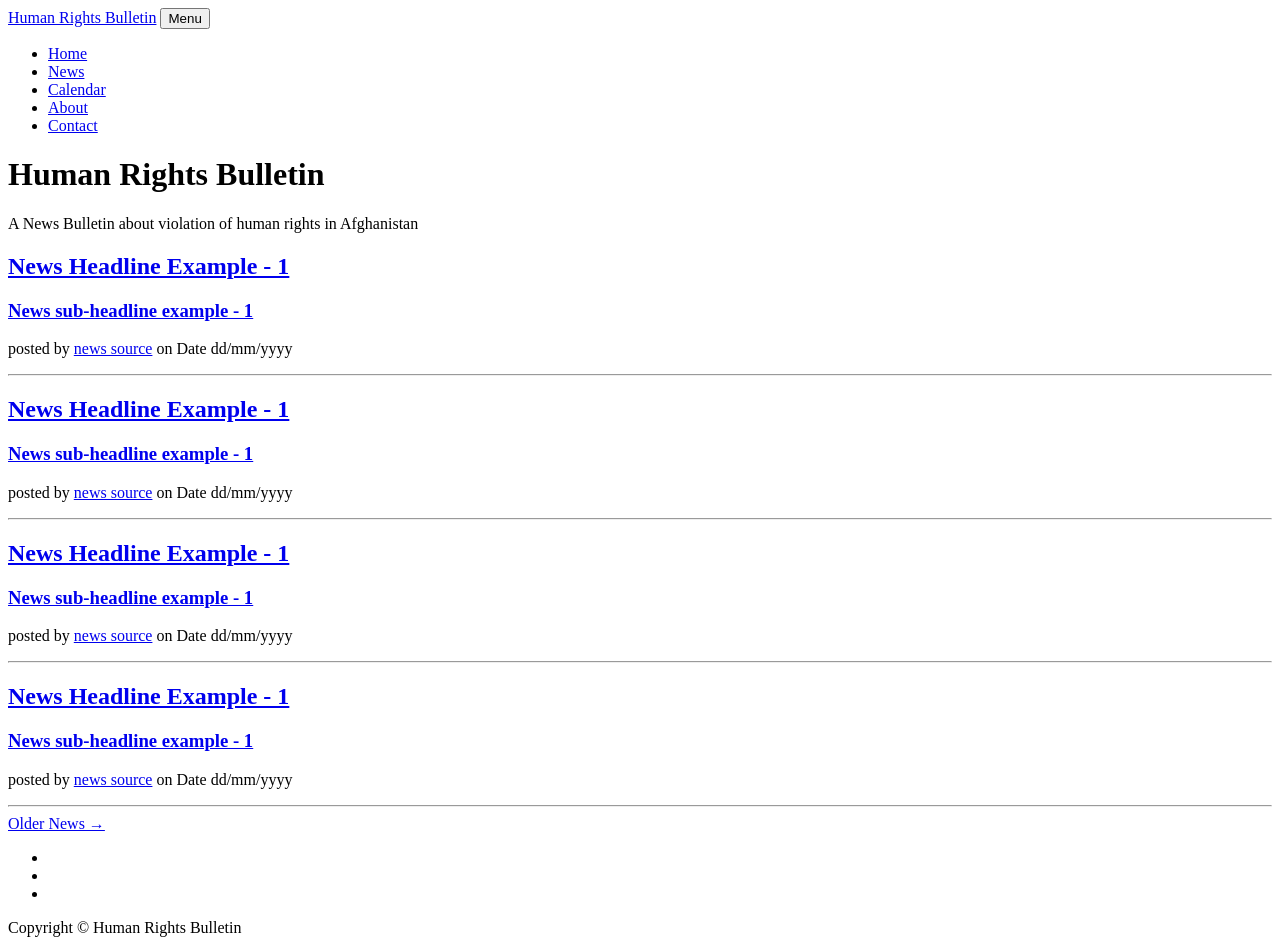
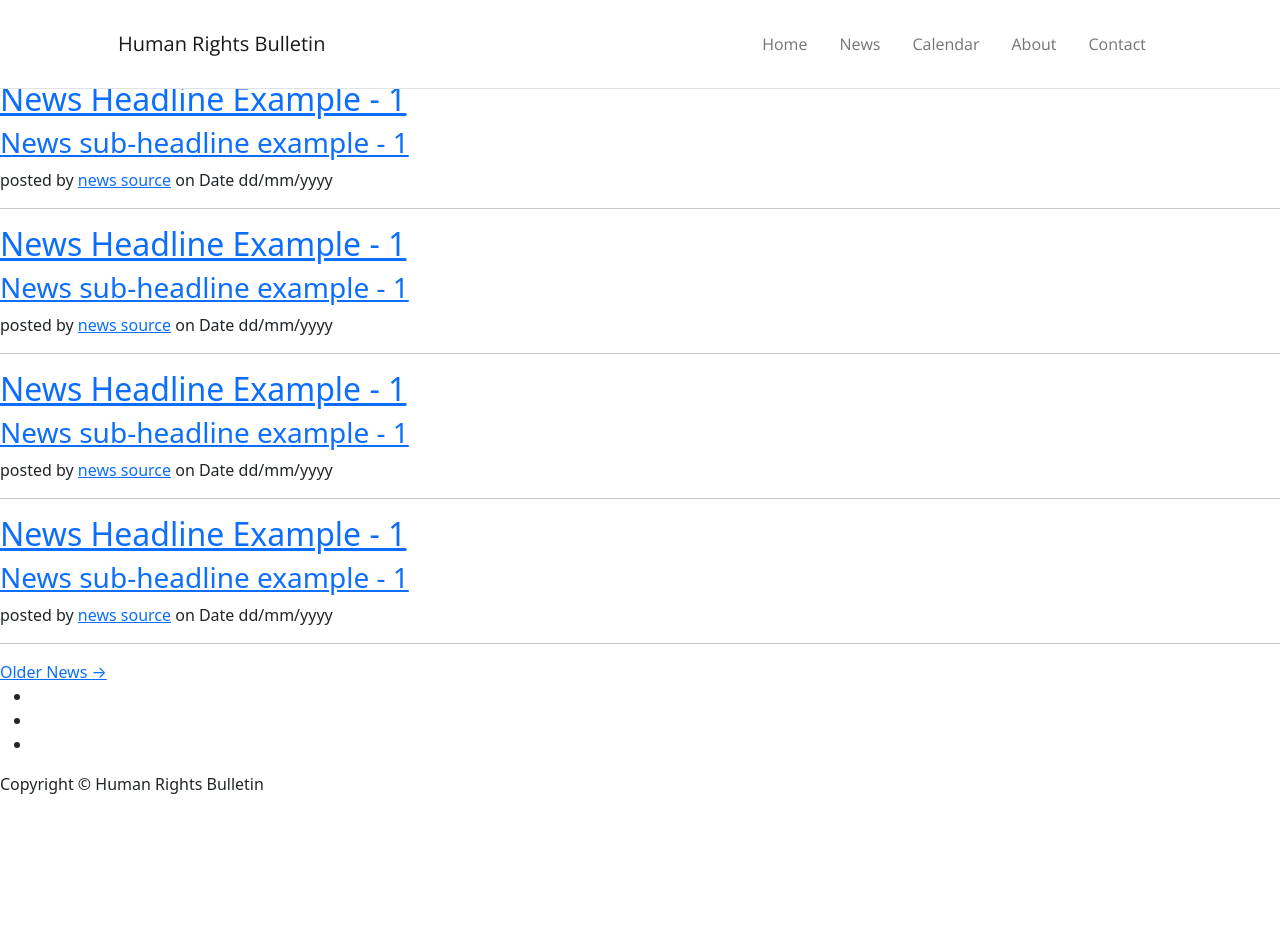
Before and after one commit to Unknown-0perator/Bulletin_Website, a Flask app: page / in a window 1280 px wide. After the commit the page ends 794 px from the top, so only its background shows below. Run offline with Flask 2, Linux system fonts and the light colour scheme; some libraries are stand-ins or nearby versions.

Commit message:
navbar created

```diff
--- /dev/null
+++ b/static/styles.css
@@ -0,0 +1,24 @@
+*,
+*::before,
+*::after {
+  box-sizing: border-box;
+}
+
+@media (prefers-reduced-motion: no-preference) {
+  :root {
+    scroll-behavior: smooth;
+  }
+}
+
+#mainNav {
+  position: absolute;
+  top: 0;
+  left: 0;
+  right: 0;
+  z-index: 1030;
+  border-bottom: 1px solid #dee2e6;
+  background-color: #fff;
+  font-family: "Open Sans", -apple-system, BlinkMacSystemFont, "Segoe UI",
+    Roboto, "Helvetica Neue", Arial, sans-serif, "Apple Color Emoji",
+    "Segoe UI Emoji", "Segoe UI Symbol", "Noto Color Emoji";
+}
--- a/templates/index.html
+++ b/templates/index.html
@@ -9,29 +9,78 @@
     <meta name="description" content="" />
     <meta name="author" content="" />
     <title>Bulletin</title>
+    <!-- Font Awesome icons (free version)-->
+    <script
+      src="https://use.fontawesome.com/releases/v6.1.0/js/all.js"
+      crossorigin="anonymous"
+    ></script>
+    <!-- Google fonts-->
+    <link
+      href="https://fonts.googleapis.com/css?family=Lora:400,700,400italic,700italic"
+      rel="stylesheet"
+      type="text/css"
+    />
+    <link
+      href="https://fonts.googleapis.com/css?family=Open+Sans:300italic,400italic,600italic,700italic,800italic,400,300,600,700,800"
+      rel="stylesheet"
+      type="text/css"
+    />
+    <!-- Bootstrap -->
+    <link
+      href="https://cdn.jsdelivr.net/npm/bootstrap@5.2.0/dist/css/bootstrap.min.css"
+      rel="stylesheet"
+      integrity="sha384-gH2yIJqKdNHPEq0n4Mqa/HGKIhSkIHeL5AyhkYV8i59U5AR6csBvApHHNl/vI1Bx"
+      crossorigin="anonymous"
+    />
+    <script
+      src="https://cdn.jsdelivr.net/npm/bootstrap@5.2.0/dist/js/bootstrap.bundle.min.js"
+      integrity="sha384-A3rJD856KowSb7dwlZdYEkO39Gagi7vIsF0jrRAoQmDKKtQBHUuLZ9AsSv4jD4Xa"
+      crossorigin="anonymous"
+    ></script>
+    <!-- CSS stylesheet -->
+    <link href="static/styles.css" rel="stylesheet" />
   </head>
   <body>
     <!-- Navigation-->
-    <nav>
-      <div>
-        <a href="index.html">Human Rights Bulletin</a>
-        <button>Menu</button>
-        <div>
-          <ul>
-            <li>
-              <a href="index.html"> Home </a>
+    <nav class="navbar navbar-expand-lg navbar-light" id="mainNav">
+      <div class="container px-4 px-lg-5">
+        <a class="navbar-brand" href="index.html">Human Rights Bulletin</a>
+        <button
+          class="navbar-toggler"
+          type="button"
+          data-bs-toggle="collapse"
+          data-bs-target="#navbarResponsive"
+          aria-controls="navbarResponsive"
+          aria-expanded="false"
+          aria-label="Toggle navigation"
+        >
+          Menu
+          <i class="fas fa-bars"></i>
+        </button>
+        <div class="collapse navbar-collapse" id="navbarResponsive">
+          <ul class="navbar-nav ms-auto py-4 py-lg-0">
+            <li class="nav-item">
+              <a class="nav-link px-lg-3 py-3 py-lg-4" href="index.html">
+                Home
+              </a>
+            </li>
+            <li class="nav-item">
+              <a class="nav-link px-lg-3 py-3 py-lg-4" href="news.html">News</a>
             </li>
             <li>
-              <a href="news.html">News</a>
+              <a class="nav-link px-lg-3 py-3 py-lg-4" href="calendar.html"
+                >Calendar</a
+              >
             </li>
-            <li>
-              <a href="calendar.html">Calendar</a>
+            <li class="nav-item">
+              <a class="nav-link px-lg-3 py-3 py-lg-4" href="about.html"
+                >About</a
+              >
             </li>
-            <li>
-              <a href="about.html">About</a>
-            </li>
-            <li>
-              <a href="contact.html">Contact</a>
+            <li class="nav-item">
+              <a class="nav-link px-lg-3 py-3 py-lg-4" href="contact.html"
+                >Contact</a
+              >
             </li>
           </ul>
         </div>
```
